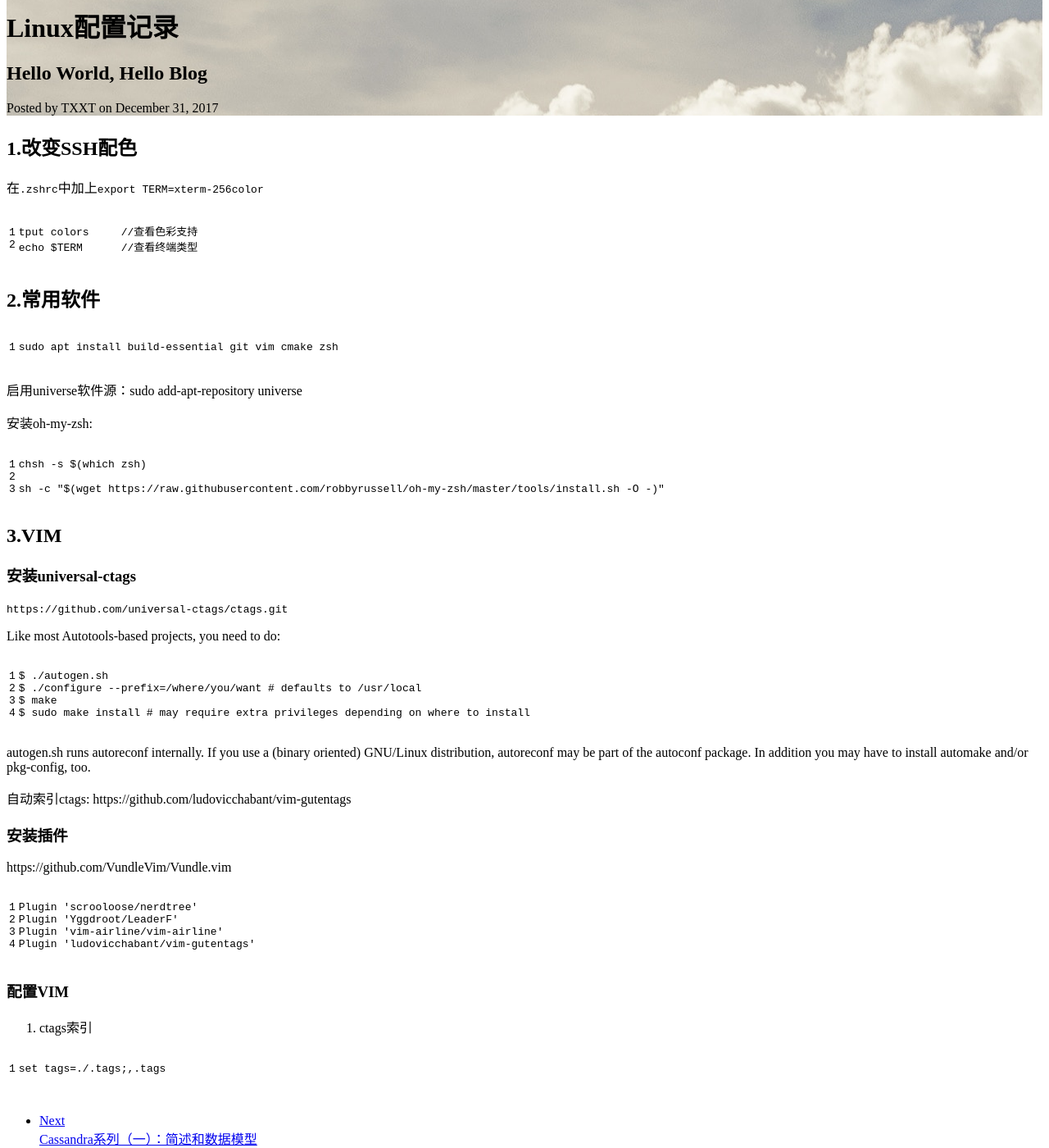
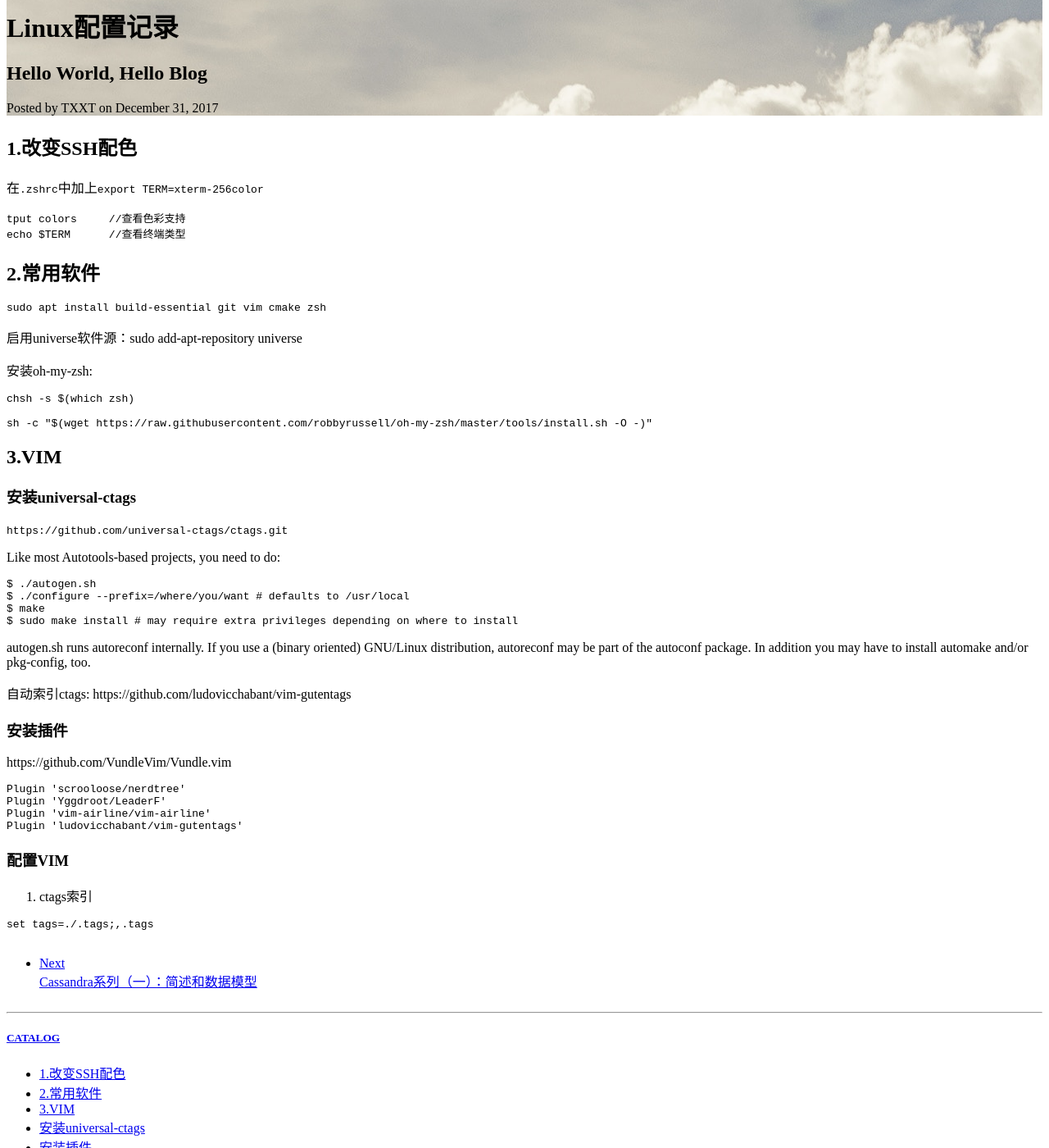
Before and after one commit to hunterlxt/hunterlxt.github.io.backup, a Jekyll site: the page built from _posts/2018-09-02-Linux-environment-setup.md, in a window 1280 px wide and 1400 px high, scrolled down 252 px. Shown: the whole window at 82% size. Built offline with Jekyll 4.4.1, drawn with Linux system fonts in a browser that asks for light colours; comment, search, counter and statistics services are not loaded.

Commit message:
Update _config.yml

```diff
--- a/_config.yml
+++ b/_config.yml
@@ -47,11 +47,7 @@
 kramdown:
   input: GFM                            # use Github Flavored Markdown !important
   syntax_highlighter_opts:
-    span:
-      line_numbers: false
-    block:
-      line_numbers: true
-      start_line: 1
+    disable: true
 
 # Disqus settings
 disqus_username: hunterlxt-github-io
```
